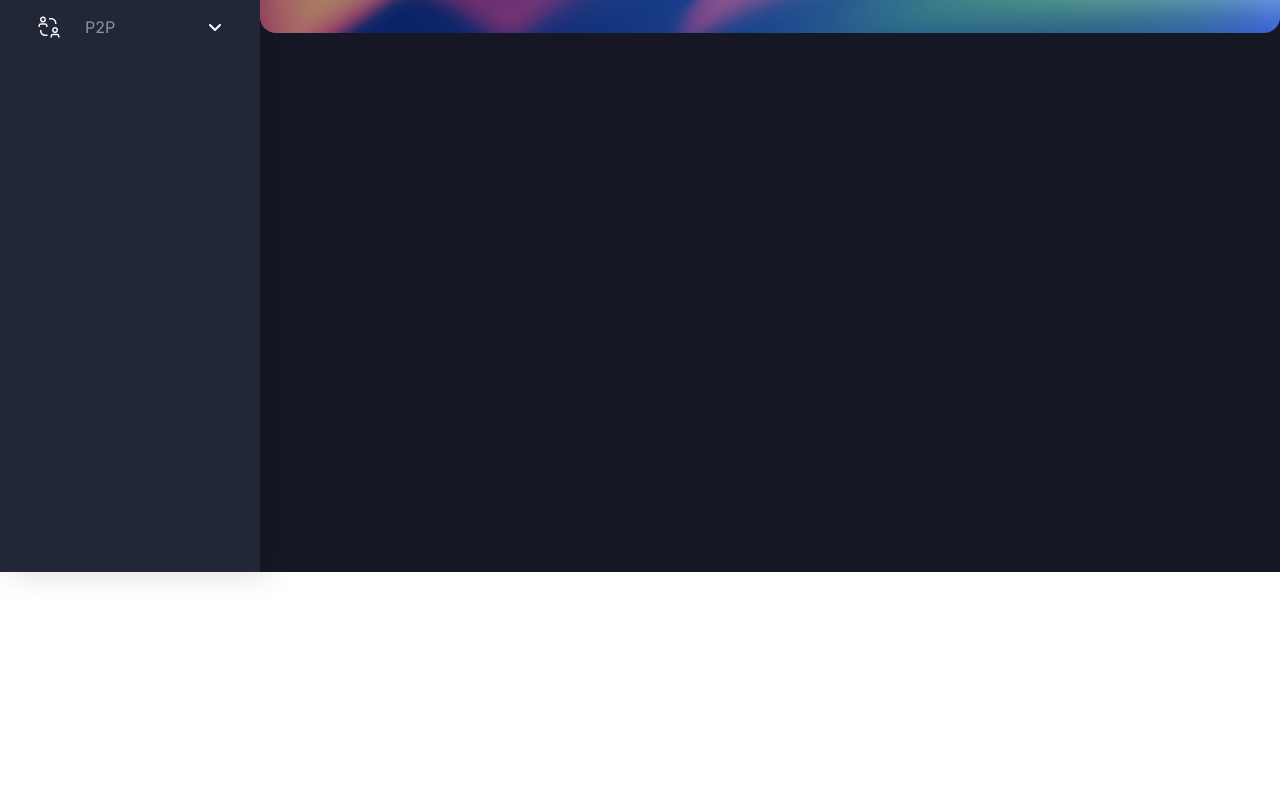
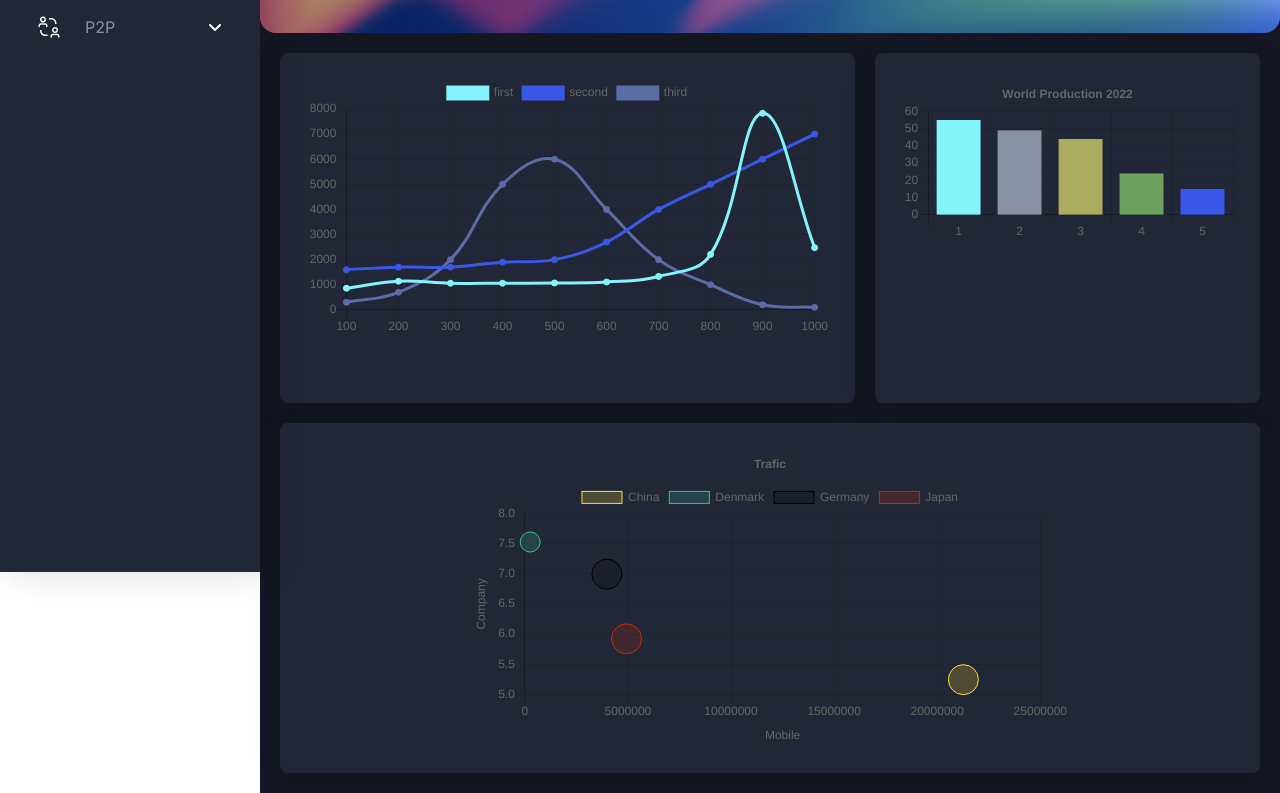
Before and after one commit to UlyanaZhidko/DS, a plain HTML site: page index.html in a window 1280 px wide. Shown: the part 228-1021 px from the top of the page. Before the commit the page ends 800 px from the top, so only its background shows below. Drawn offline with nearby package versions, Linux system fonts and the light colour scheme.

Commit message:
add: dashboard charts

```diff
--- /dev/null
+++ b/chart.js
@@ -0,0 +1,129 @@
+// Chart 1 ------------------------------------------------------
+var chartFirstValues = [100, 200, 300, 400, 500, 600, 700, 800, 900, 1000];
+new Chart("chartFirst", {
+    type: "line",
+    data: {
+        labels: chartFirstValues,
+        datasets: [{
+            data: [860, 1140, 1060, 1060, 1070, 1110, 1330, 2210, 7830, 2478],
+            borderColor: "#85F4FA",
+            fill: false,
+            label: "first",
+            backgroundColor: "#85F4FA"
+        }, {
+            data: [1600, 1700, 1700, 1900, 2000, 2700, 4000, 5000, 6000, 7000],
+            borderColor: "#3A57E8",
+            fill: false,
+            label: "second",
+            backgroundColor: "#3A57E8"
+        }, {
+            data: [300, 700, 2000, 5000, 6000, 4000, 2000, 1000, 200, 100],
+            borderColor: "#5C6CA5",
+            fill: false,
+            label: "third",
+            backgroundColor: "#5C6CA5"
+        }]
+    },
+    options: {
+        legend: { display: true }
+    }
+});
+
+
+// Chart 2 ------------------------------------------------------
+
+var chartSecondValuesX = ["1", "2", "3", "4", "5"];
+var chartSecondValuesY = [55, 49, 44, 24, 15];
+var barColors = ["#85F4FA", "#8A92A6", "#AAAD5F", "#6CA161", "#3A57E8"];
+
+new Chart("chartSecond", {
+    type: "bar",
+    data: {
+        labels: chartSecondValuesX,
+        datasets: [{
+            backgroundColor: barColors,
+            data: chartSecondValuesY
+        }]
+    },
+    options: {
+        legend: { display: false },
+        title: {
+            display: true,
+            text: "World Production 2022"
+        },
+        scales: {
+            yAxes: [{
+                ticks: {
+                    beginAtZero: true
+                }
+            }],
+        }
+
+    }
+});
+
+// Chart 3 ------------------------------------------------------
+
+new Chart("chartThird", {
+    type: 'bubble',
+    data: {
+        labels: "Africa",
+        datasets: [{
+            label: ["China"],
+            backgroundColor: "rgba(255,221,50,0.2)",
+            borderColor: "rgba(255,221,50,1)",
+            data: [{
+                x: 21269017,
+                y: 5.245,
+                r: 15
+            }]
+        }, {
+            label: ["Denmark"],
+            backgroundColor: "rgba(60,186,159,0.2)",
+            borderColor: "rgba(60,186,159,1)",
+            data: [{
+                x: 258702,
+                y: 7.526,
+                r: 10
+            }]
+        }, {
+            label: ["Germany"],
+            backgroundColor: "rgba(0,0,0,0.2)",
+            borderColor: "#000",
+            data: [{
+                x: 3979083,
+                y: 6.994,
+                r: 15
+            }]
+        }, {
+            label: ["Japan"],
+            backgroundColor: "rgba(193,46,12,0.2)",
+            borderColor: "rgba(193,46,12,1)",
+            data: [{
+                x: 4931877,
+                y: 5.921,
+                r: 15
+            }]
+        }]
+    },
+    options: {
+        title: {
+            display: true,
+            text: 'Trafic'
+        },
+        scales: {
+            yAxes: [{
+                scaleLabel: {
+                    display: true,
+                    labelString: "Company"
+                }
+            }],
+            xAxes: [{
+                scaleLabel: {
+                    display: true,
+                    labelString: "Mobile"
+                }
+            }]
+        }
+    }
+});
--- a/index.html
+++ b/index.html
@@ -14,6 +14,7 @@
     <link rel="shortcut icon" href="img/logo.svg">
 
     <link rel="stylesheet" href="style.css">
+
 </head>
 
 <body>
@@ -111,9 +112,31 @@
             </button>
 
         </div>
+
+
+
+        <section class="charts">
+            <div class="charts-wrap">
+                <div class="chart-first">
+                    <canvas id="chartFirst"></canvas>
+                </div>
+
+                <div class="chart-second">
+                    <canvas id="chartSecond"></canvas>
+                </div>
+            </div>
+            <div class="charts-wrap">
+                <div class="chart-third">
+                    <canvas id="chartThird"></canvas>
+                </div>
+            </div>
+
+        </section>
     </section>
 
     <script src="main.js"></script>
+    <script src="https://cdnjs.cloudflare.com/ajax/libs/Chart.js/2.5.0/Chart.min.js"></script>
+    <script src="chart.js"></script>
 </body>
 
 </html>
--- a/style.css
+++ b/style.css
@@ -626,3 +626,52 @@ input[type="date"] {
         text-align: center;
     }
 }
+
+
+/* -------------------------------------------- Chart -------------------------------------------- */
+
+.charts {
+    display: flex;
+    flex-direction: column;
+}
+
+.charts-wrap {
+    display: flex;
+}
+
+#chartFirst,
+#chartSecond,
+#chartThird {
+    width: 100%;
+    max-width: 600px;
+    margin: 0 auto;
+}
+
+.chart-first,
+.chart-second,
+.chart-third {
+    background: var(--main-color-3);
+    box-shadow: 0px 10px 30px rgba(0, 0, 6, 0.15);
+    padding: 24px;
+    height: 350px;
+    border-radius: 8px;
+    -webkit-border-radius: 8px;
+    -moz-border-radius: 8px;
+    -ms-border-radius: 8px;
+    -o-border-radius: 8px;
+}
+
+.chart-first {
+    width: 60%;
+    margin: 20px 10px 20px 20px;
+}
+
+.chart-second {
+    width: 40%;
+    margin: 20px 20px 20px 10px;
+}
+
+.chart-third {
+    width: 100%;
+    margin: 0px 20px 20px;
+}
```
